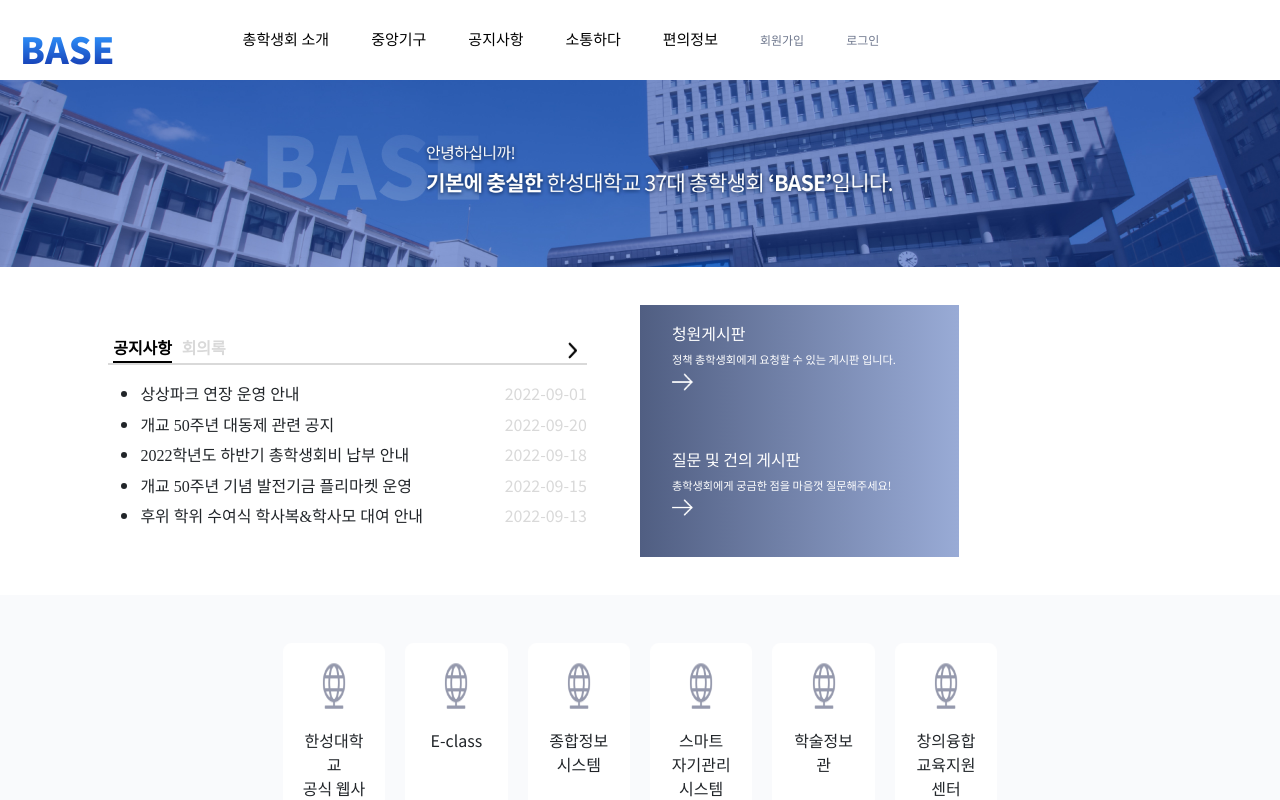
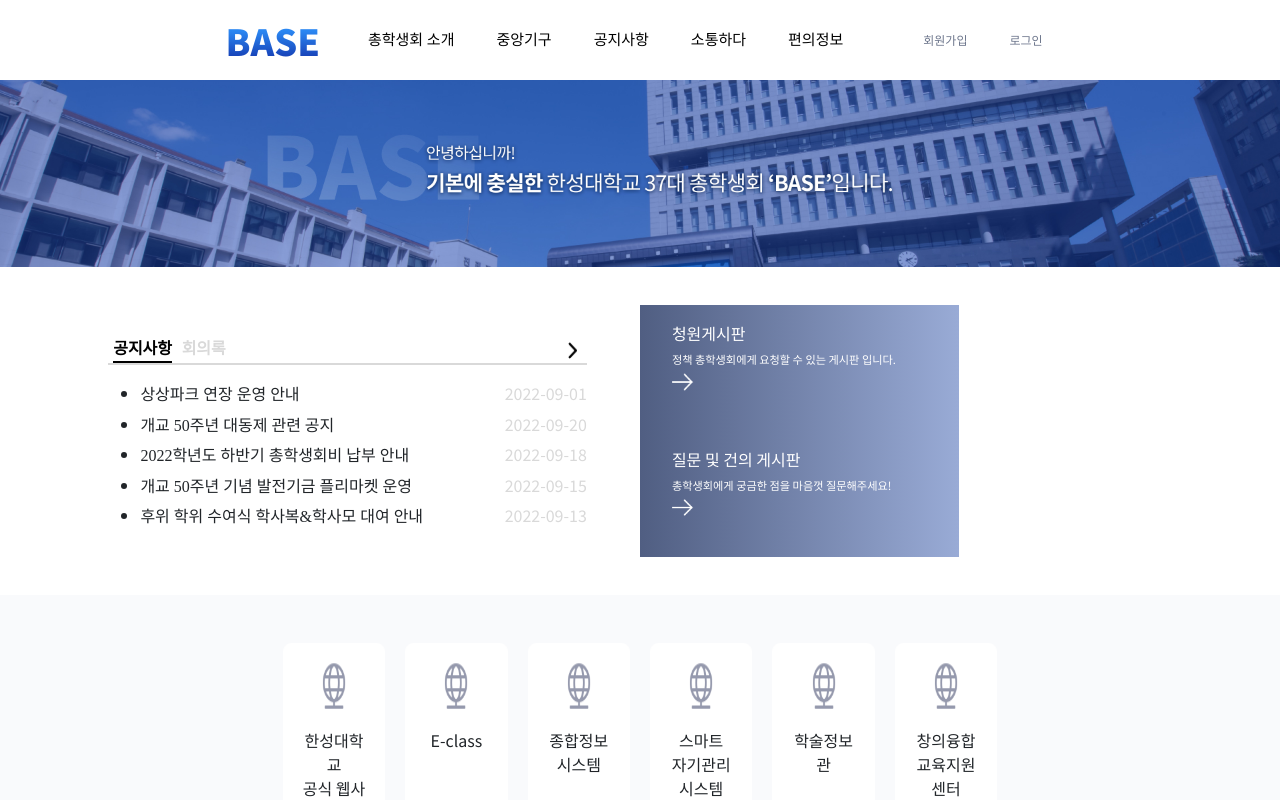
Before and after one commit to JongukYang/council-page, a React (Create React App) app in the folder council-page/: page / in a window 1280 px wide. Shown: the top 800 px of the page. Built offline with nearby package versions, Linux system fonts and the light colour scheme.

Commit message:
navbar css 수정

```diff
--- a/council-page/src/components/Navbar.css
+++ b/council-page/src/components/Navbar.css
@@ -1,4 +1,4 @@
-.navbar {
+.navibar {
     background: linear-gradient(90deg, white) 0%, white 100%;
     height: 80px;
     display: flex;
@@ -8,7 +8,7 @@
     position: sticky;
     top: 0;
     z-index: 999;
-    padding-left: 24vw;
+    /* padding-left: 24vw; */
   }
 
   .navbar-container {
@@ -91,13 +91,26 @@
 
   .nav-menu {
     display: grid;
-    grid-template-columns: repeat(7, auto);
+    grid-template-columns: repeat(5, auto);
     grid-gap: 10px;
     list-style: none;
     text-align: center;
-    width: 61vw;
+    /* width: 61vw;/ */
     justify-content: end;
     margin-right: 1rem;
+    margin-bottom: 0rem;
+  }
+  .nav-menu-sign {
+    display: grid;
+    grid-template-columns: repeat(2, auto);
+    grid-gap: 10px;
+    list-style: none;
+    text-align: center;
+    /* width: 61vw; */
+    font-size: 0.5rem;
+    justify-content: end;
+    margin-right: 1rem;
+    margin-bottom: 0rem;
   }
 
   .nav-item {
--- a/council-page/src/components/Navbar.js
+++ b/council-page/src/components/Navbar.js
@@ -31,7 +31,7 @@ function Navbar() {
 
     return (
     <>
-    <nav className='navbar'>
+    <nav className='navibar'>
         <div className='navbar-container'>
             <Link to="/" className='navbar-logo' onClick={closeMobileMenu}>
                 BASE
@@ -68,7 +68,10 @@ function Navbar() {
                             편의정보
                         </Link>
                     </li>
-                    <li className='nav-item'>
+
+                </ul>
+                <ul className={click ? 'nav-menu active' : 'nav-menu-sign'}>
+                <li className='nav-item'>
                         <Link to='/sign-up' className='nav-links-sign' onClick = {closeMobileMenu}>
                             회원가입
                         </Link>
```
